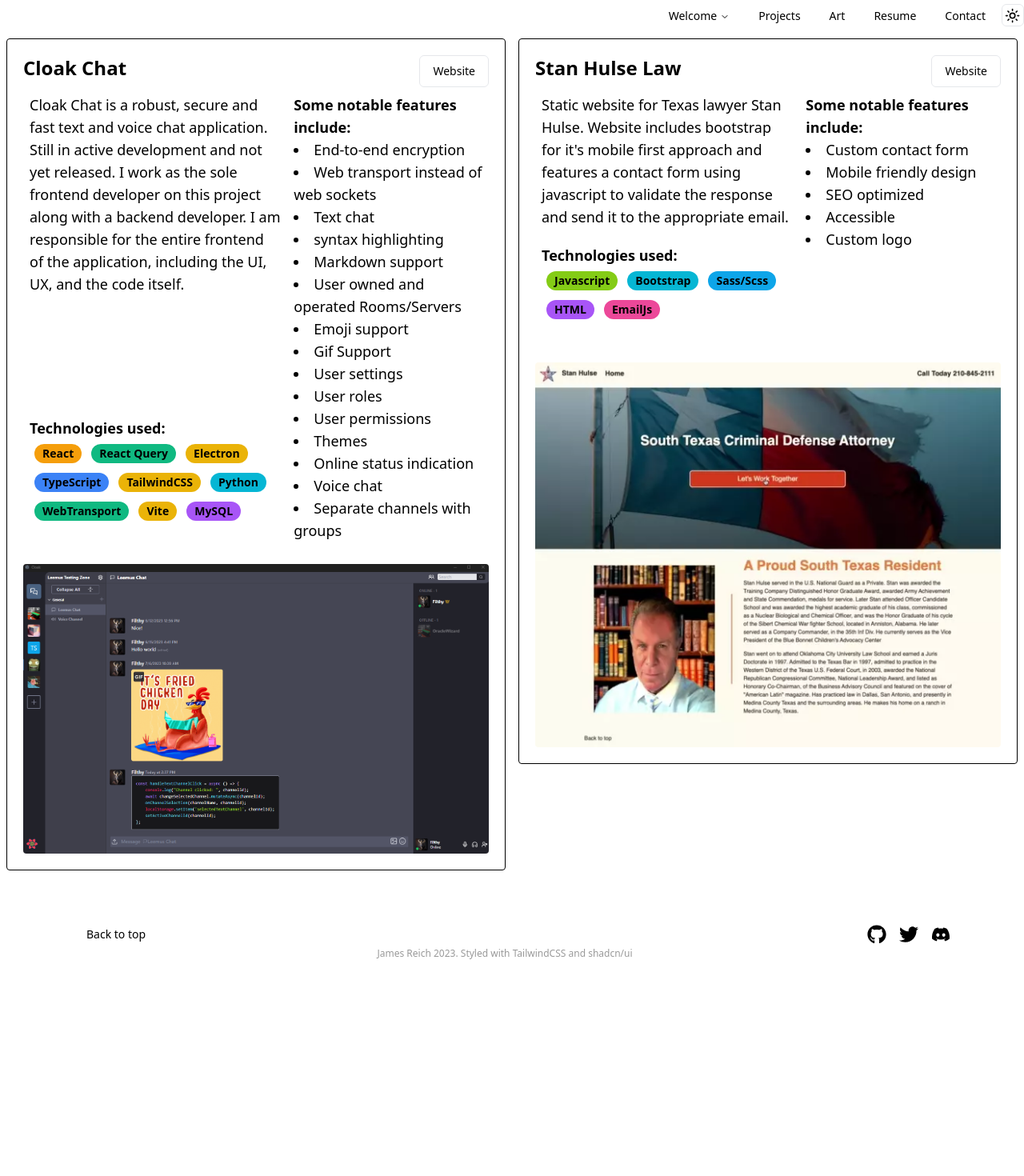
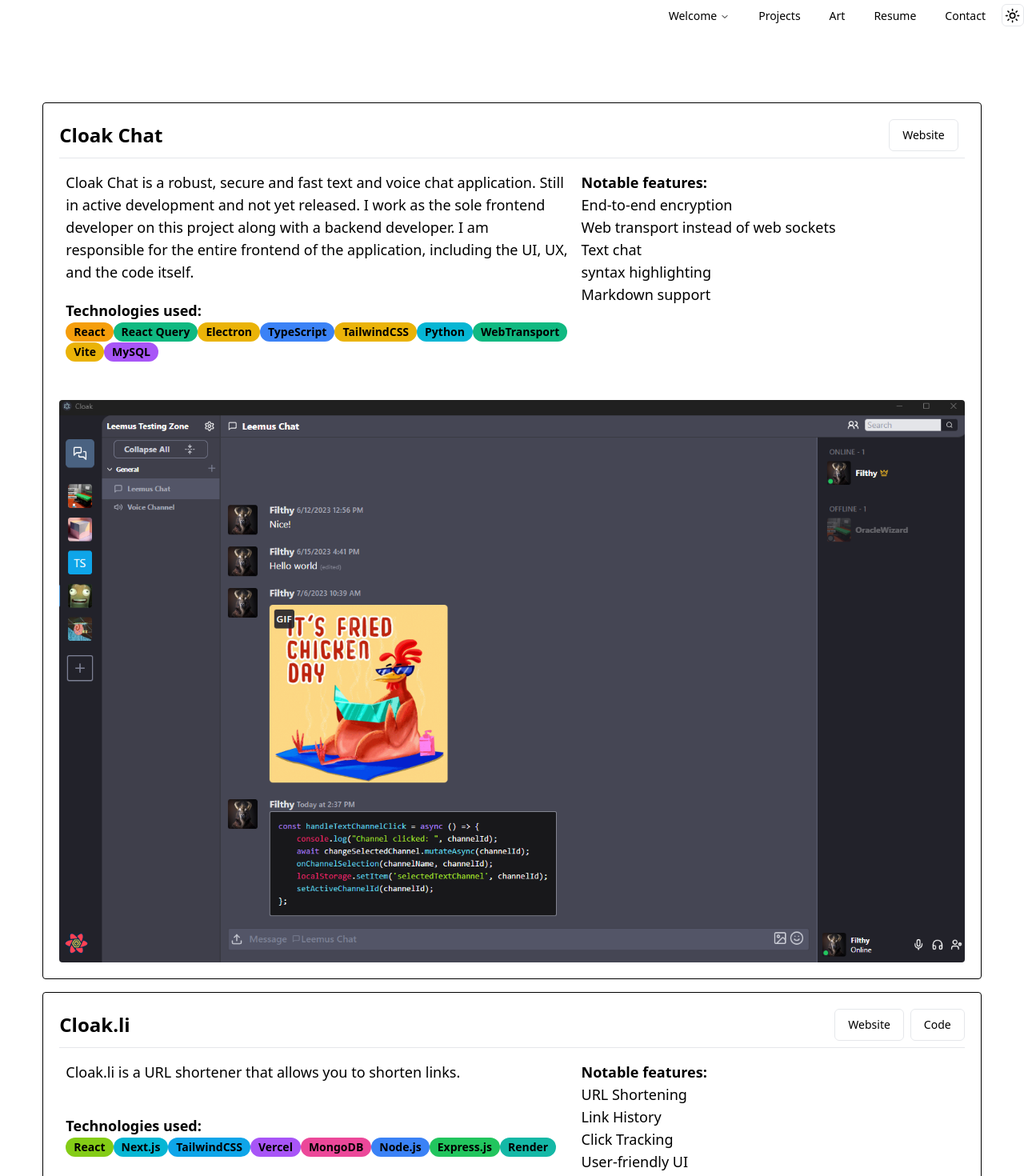
Before and after one commit to JamesReich/next-portfolio, a Next.js app: page /projects in a window 1280 px wide. Shown: the top 1470 px of the page at 80% size. Before the commit the page ends 1200 px from the top, so only its background shows below. Built offline with nearby package versions, Linux system fonts and the light colour scheme.

Commit message:
ProjectCard component

```diff
--- a/src/app/projects/page.tsx
+++ b/src/app/projects/page.tsx
@@ -7,128 +7,60 @@
 import {Button} from "@/components/ui/button";
 import Link from "next/link";
 import Pill from "@/components/Pill";
+
+import ProjectCard from "@/components/ProjectCard";
 export default function Home() {
 
     const [isModalOpen, setIsModalOpen] = useState(false)
     const [isStanHulseOpen, setIsStanHulseOpen] = useState(false)
+    const [isCloakLiOpen, setIsCloakLiOpen] = useState(false)
+
+    // Data for Cloak Chat project
+    const cloakChatData = {
+        title: 'Cloak Chat',
+        description: 'Cloak Chat is a robust, secure and fast text and voice chat application. Still in active development and not yet released. I work as the sole frontend developer on this project along with a backend developer. I am responsible for the entire frontend of the application, including the UI, UX, and the code itself.',
+        technologies: ['React', 'React Query', 'Electron', 'TypeScript', 'TailwindCSS', 'Python', 'WebTransport', 'Vite', 'MySQL'],
+        features: ['End-to-end encryption', 'Web transport instead of web sockets', 'Text chat', 'syntax highlighting', 'Markdown support'],
+        websiteLink: 'https://cloak.chat',
+        imageSrc: '/images/projects/cloak-chat.png',
+        handleImageClick: () => setIsModalOpen(true),
+        codeLink: ""
+    };
+
+    // Data for Stan Hulse Law project
+    const stanHulseData = {
+        title: 'Stan Hulse Law',
+        description: 'Static website for Texas lawyer Stan Hulse. Website includes bootstrap for it\'s mobile first approach and features a contact form using javascript to validate the response and send it to the appropriate email.',
+        technologies: ['Javascript', 'Bootstrap', 'Sass/Scss', 'HTML', 'EmailJs'],
+        features: ['Custom contact form', 'Mobile friendly design', 'SEO optimized', 'Accessible', 'Custom logo'],
+        websiteLink: 'https://stanhulselaw.com',
+        imageSrc: '/images/projects/stansite.webp',
+        handleImageClick: () => setIsStanHulseOpen(true),
+        codeLink: ""
+    };
+
+    const cloakLiData = {
+        title: 'Cloak.li',
+        description: 'Cloak.li is a URL shortener that allows you to shorten links.',
+        technologies: ['React', 'Next.js', 'TailwindCSS', 'Vercel', 'MongoDB', 'Node.js', 'Express.js', 'Render'],
+        features: ['URL Shortening', 'Link History', 'Click Tracking', 'User-friendly UI'],
+        websiteLink: 'https://cloak.li',
+        imageSrc: '/images/projects/cloakli.png',
+        handleImageClick: () => setIsCloakLiOpen(true),
+        codeLink: "https://github.com/JamesReich/cloak.li"
+    };
 
     return (
         <>
             <nav className="flex justify-end w-full max-w-7xl mx-auto">
                 <Nav />
             </nav>
-            <main className="max-w-7xl mx-auto">
-                <div className="flex flex-col justify-center mx-auto lg:flex-row w-11/12 md:w-full">
-                    <div className="w-full lg:w-1/2 border border-black dark:border-white rounded p-5 m-2 self-center animate-fade-in-left">
-                        <div>
-                            <div className="flex justify-between">
-                                <h2 className="font-semibold text-2xl">
-                                    Cloak Chat
-                                </h2>
-                                <Link href="https://cloak.chat" target="_blank">
-                                    <Button variant="outline">Website</Button>
-                                </Link>
-                            </div>
-                            <div>
-                                <div className="flex flex-col md:flex-row md:justify-between">
-                                    <div className="w-full md:w-2/3 flex flex-col m-2 justify-between">
-                                        <p className="text-lg">
-                                        Cloak Chat is a robust, secure and fast text and voice chat application. Still in active development and not yet released.
-                                            I work as the sole frontend developer on this project along with a backend developer. I am responsible for the entire frontend of the application, including the UI, UX, and the code itself.
-                                        </p>
+            <main className="max-w-7xl mx-auto mt-20">
+                <div className="flex flex-col justify-center md:flex-row flex-wrap">
+                    <ProjectCard {...cloakChatData} />
+                    <ProjectCard {...cloakLiData} />
+                    <ProjectCard {...stanHulseData} />
 
-                                        <div className="my-5">
-                                            <p className="text-lg font-semibold">
-                                                Technologies used:
-                                            </p>
-                                            <Pill className="m-1.5">React</Pill>
-                                            <Pill className="m-1.5">React Query</Pill>
-                                            <Pill className="m-1.5">Electron</Pill>
-                                            <Pill className="m-1.5">TypeScript</Pill>
-                                            <Pill className="m-1.5">TailwindCSS</Pill>
-                                            <Pill className="m-1.5">Python</Pill>
-                                            <Pill className="m-1.5">WebTransport</Pill>
-                                            <Pill className="m-1.5">Vite</Pill>
-                                            <Pill className="m-1.5">MySQL</Pill>
-                                        </div>
-                                    </div>
-                                    <div className="flex flex-col justify-start w-full md:w-1/2 m-2">
-                                        <p className="text-lg font-semibold">
-                                            Some notable features include:
-                                        </p>
-                                        <ul className="list-disc list-inside">
-                                            <li className="text-lg">End-to-end encryption</li>
-                                            <li className="text-lg">Web transport instead of web sockets</li>
-                                            <li className="text-lg">Text chat</li>
-                                            <li className="text-lg">syntax highlighting</li>
-                                            <li className="text-lg">Markdown support</li>
-                                            <li className="text-lg">User owned and operated Rooms/Servers</li>
-                                            <li className="text-lg">Emoji support</li>
-                                            <li className="text-lg">Gif Support</li>
-                                            <li className="text-lg">User settings</li>
-                                            <li className="text-lg">User roles</li>
-                                            <li className="text-lg">User permissions</li>
-                                            <li className="text-lg">Themes</li>
-                                            <li className="text-lg">Online status indication</li>
-                                            <li className="text-lg">Voice chat</li>
-                                            <li className="text-lg">Separate channels with groups</li>
-                                        </ul>
-                                    </div>
-                                </div>
-                                <Image onClick={() => setIsModalOpen(true)} className="mt-5 rounded cursor-pointer" src="/images/projects/cloak-chat.png" alt="A screenshot of Cloak Chat" width={1920} height={1080} />
-                            </div>
-                            <footer>
-                            </footer>
-                        </div>
-                    </div>
-
-                    <div className="w-full lg:w-1/2 border border-black dark:border-white rounded p-5 m-2 self-center lg:self-start animate-fade-in-right">
-                        <div>
-                            <div className="flex justify-between">
-                                <h2 className="font-semibold text-2xl">
-                                    Stan Hulse Law
-                                </h2>
-                                <Link href="https://stanhulselaw.com" target="_blank">
-                                    <Button variant="outline">Website</Button>
-                                </Link>
-                            </div>
-                            <div>
-                                <div className="flex flex-col md:flex-row md:justify-between">
-                                    <div className="w-full md:w-2/3 flex flex-col m-2 justify-between">
-                                        <p className="text-lg">
-                                            Static website for Texas lawyer Stan Hulse. Website includes bootstrap for it&apos;s mobile first approach and features a contact form using javascript to validate the response and send it to the appropriate email.
-                                        </p>
-
-                                        <div className="my-5">
-                                            <p className="text-lg font-semibold">
-                                                Technologies used:
-                                            </p>
-                                            <Pill className="m-1.5">Javascript</Pill>
-                                            <Pill className="m-1.5">Bootstrap</Pill>
-                                            <Pill className="m-1.5">Sass/Scss</Pill>
-                                            <Pill className="m-1.5">HTML</Pill>
-                                            <Pill className="m-1.5">EmailJs</Pill>
-                                        </div>
-                                    </div>
-                                    <div className="flex flex-col justify-start w-full md:w-1/2 m-2">
-                                        <p className="text-lg font-semibold">
-                                            Some notable features include:
-                                        </p>
-                                        <ul className="list-disc list-inside">
-                                            <li className="text-lg">Custom contact form</li>
-                                            <li className="text-lg">Mobile friendly design</li>
-                                            <li className="text-lg">SEO optimized</li>
-                                            <li className="text-lg">Accessible</li>
-                                            <li className="text-lg">Custom logo</li>
-                                        </ul>
-                                    </div>
-                                </div>
-                                <Image onClick={() => setIsStanHulseOpen(true)} className="mt-5 rounded cursor-pointer" src="/images/projects/stansite.webp" alt="A screenshot of stan hulse law dot com" width={1920} height={1080} />
-                            </div>
-                            <footer>
-                            </footer>
-                        </div>
-                    </div>
                 </div>
                 {isModalOpen && (
                     <div className="fixed z-50 inset-0 overflow-y-auto" aria-labelledby="modal-title" role="dialog" aria-modal="true">
@@ -174,6 +106,28 @@
                         </div>
                     </div>
                 )}
+                {isCloakLiOpen && (
+                    <div className="fixed z-50 inset-0 overflow-y-auto" aria-labelledby="modal-title" role="dialog" aria-modal="true">
+                        <div className="flex items-end justify-center min-h-screen pt-4 px-4 pb-20 text-center sm:block sm:p-0">
+                            <div className="fixed inset-0 bg-black bg-opacity-90 transition-opacity" aria-hidden="true"></div>
+                            <span className="hidden sm:inline-block sm:align-middle sm:h-screen" aria-hidden="true">&#8203;</span>
+                            <div className="inline-block align-bottom bg-white dark:bg-black rounded-lg text-left overflow-hidden shadow-xl transform transition-all sm:my-8 sm:align-middle sm:max-w-5xl sm:w-full">
+                                <div className="bg-white dark:bg-black px-4 pt-5 pb-4 sm:p-6 sm:pb-4 w-full">
+                                    <div className="sm:flex sm:items-start">
+                                        <div className="mt-3 w-full">
+                                            <Image src="/images/projects/cloakli.png" alt="A screenshot of Cloak.li" width={1600} height={900} layout="responsive" />
+                                        </div>
+                                    </div>
+                                </div>
+                                <div className="dark:bg-black bg-white px-4 py-3 sm:px-6 sm:flex sm:flex-row-reverse">
+                                    <Button variant="outline" onClick={() => setIsCloakLiOpen(false)} className="">
+                                        Close
+                                    </Button>
+                                </div>
+                            </div>
+                        </div>
+                    </div>
+                )}
             </main>
             <Footer />
         </>
--- /dev/null
+++ b/src/components/ProjectCard.jsx
@@ -0,0 +1,48 @@
+import Image from 'next/image';
+import Link from 'next/link';
+import Pill from "@/components/Pill";
+import { Button } from '@/components/ui/button';
+
+const ProjectCard = ({ title, description, technologies, features, websiteLink, imageSrc, handleImageClick, codeLink }) => (
+    <div className="w-11/12 lg:w-1/2 border border-black dark:border-white rounded p-5 m-2 self-center animate-fade-in-left">
+        <div className="w-[1000px]">
+            <div className="flex justify-between">
+                <h2 className="font-semibold text-2xl self-center">{title}</h2>
+                <div className="flex w-1/2 justify-around self-center">
+                    <Link className="mr-2" href={websiteLink} target="_blank">
+                        <Button variant="outline">Website</Button>
+                    </Link>
+                    {codeLink && (
+                        <Link  href={codeLink} target="_blank">
+                            <Button variant="outline">Code</Button>
+                        </Link>
+                    )
+                    }
+                </div>
+            </div>
+            <hr className="my-2" />
+            <div className="flex flex-col md:flex-row md:justify-between">
+                <div className="w-full md:w-2/3 flex flex-col m-2 justify-between">
+                    <p className="text-lg">{description}</p>
+                    <div className="my-5">
+                        <p className="text-lg font-semibold">Technologies used:</p>
+                        {technologies.map((tech, index) => (
+                            <Pill key={index} className="m-1.5">{tech}</Pill>
+                        ))}
+                    </div>
+                </div>
+                <div className="flex flex-col justify-start w-full md:w-1/2 m-2">
+                    <p className="text-lg font-semibold">Notable features:</p>
+                    <ul className="list-disc list-inside">
+                        {features.map((feature, index) => (
+                            <li key={index} className="text-lg">{feature}</li>
+                        ))}
+                    </ul>
+                </div>
+            </div>
+            <Image onClick={handleImageClick} className="mt-5 rounded cursor-pointer" src={imageSrc} alt={`A screenshot of ${title}`} width={1920} height={1080} />
+        </div>
+    </div>
+);
+
+export default ProjectCard;
```
Also changed, not shown: public/images/projects/cloakli.png (added).
